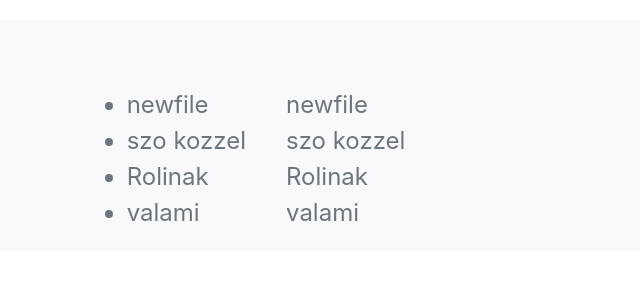
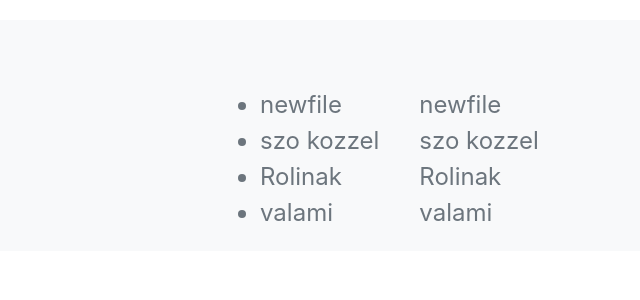
Before and after one commit to PinterAd/set09103, a Flask app: page /home in a window 1280 px wide. Shown: the part 82-382 px from the top of the page, without its empty margins (20-660 px from the left). Run offline with Flask 2, Linux system fonts and the light colour scheme; data comes from the database, SQL or seed files in the repository; some libraries are stand-ins or nearby versions.

Commit message:
Update index.html

```diff
--- a/templates/index.html
+++ b/templates/index.html
@@ -48,13 +48,13 @@ Noteshare
 {% block content %}
 
 <div class="container-fluid bg-light">
-  <div class="container .bg-secondary text-muted form-group form-group-lg" style="font-size: 18pt; max-width: 800pt; margin-top: 50pt;">
+  <div class="container .bg-secondary text-muted form-group form-group-lg" style="font-size: 18pt; max-width: 600pt; margin-top: 50pt;">
 <div class="row">
   <div class="column">
-    <ul>
+    <ul style="color: bg-dark; text-decoration: none;">
       {% if session['logged_in'] == True %}
       {% for file in files %}
-      <li style="color: bg-dark; text-decoration: none;">
+      <li>
         <a href="static/uploads/{{ file.filename }}.pdf" target="_blank">{{ file.filename}}.pdf</a>
       </li>
       {% endfor %}
```
